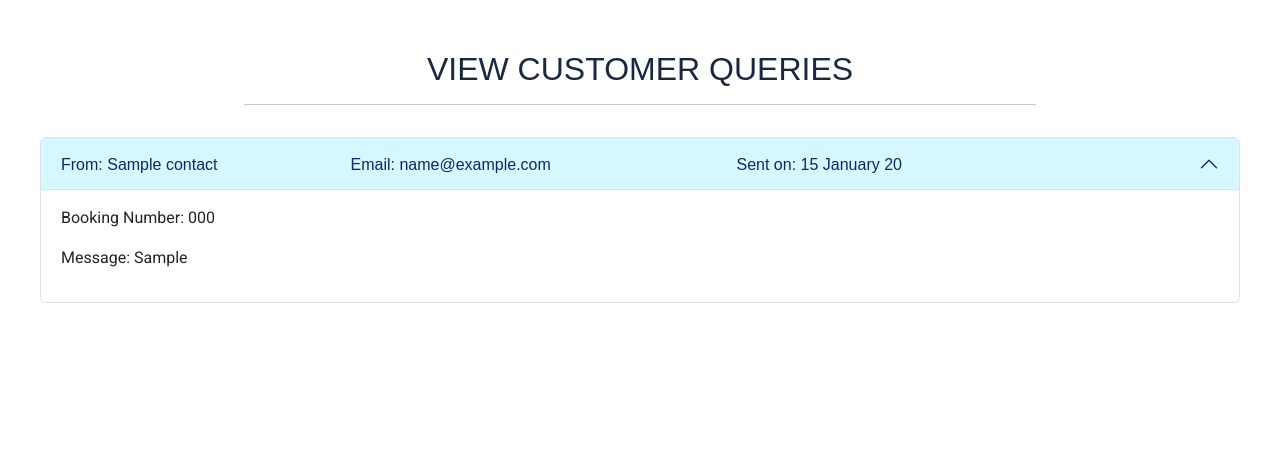
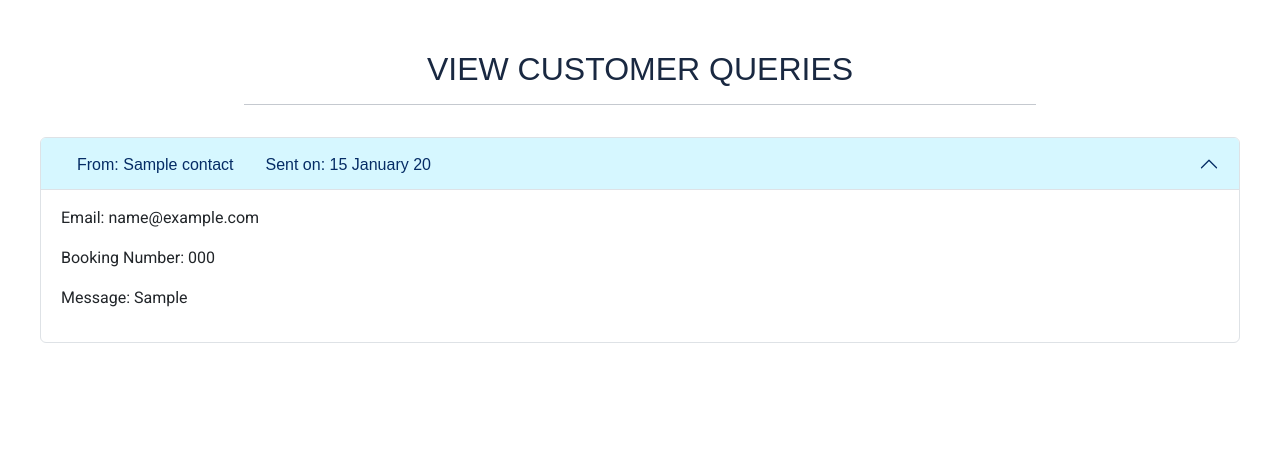
Before and after one commit to Code-Institute-Submissions/laurabolwell-little-riders-academy, a Django app: page /contact/view_queries in a window 1280 px wide. Shown: the part 124-594 px from the top of the page. Run offline with Django 4.2, Linux system fonts and the light colour scheme; a user stored in the database is signed in; tables that the repository leaves empty hold one stand-in row (values such as "Sample post"); some libraries are stand-ins or nearby versions; some web fonts are replaced.

Commit message:
Remove divs from inside button element

```diff
--- a/contact/templates/contact/view_queries.html
+++ b/contact/templates/contact/view_queries.html
@@ -19,12 +19,11 @@
             <div class="accordion-item">
                 <!-- Accordian to display customer messages. First message expanded by default -->
                 <h2 class="accordion-header" id="query_heading_{{ query.id }}">
-                    <button class="accordion-button {% if query.id != 1 %}collapsed{% endif %}" type="button"
+                    <button class="accordion-button {% if query.id != 1 %}collapsed{% endif %} d-flex justify_content_between" type="button"
                         data-bs-toggle="collapse" data-bs-target="#collapse_{{ query.id }}" aria-expanded="true"
                         aria-controls="collapse_{{ query.id }}">
-                        <div class="col-3">From: {{ query.name }}</div>
-                        <div class="col-4">Email: {{ query.email }}</div>
-                        <div class="col-4">Sent on: {{ query.contact_date | date:"j F y" }}</div>
+                        <span class="mx-3">From: {{ query.name }}</span>
+                        <span class="mx-3">Sent on: {{ query.contact_date | date:"j F y" }}</span>
                     </button>
 
                 </h2>
@@ -32,6 +31,7 @@
                     class="accordion-collapse collapse {% if query.id == 1 %}show{% endif %}"
                     aria-labelledby="query_heading_{{ query.id }}" data-bs-parent="#faqsaccordian">
                     <div class="accordion-body">
+                        <p>Email: {{ query.email }}</p>
                         <p>Booking Number: {{ query.booking_number }}</p>
                         <p>Message: {{ query.query }}</p>
                     </div>
```
